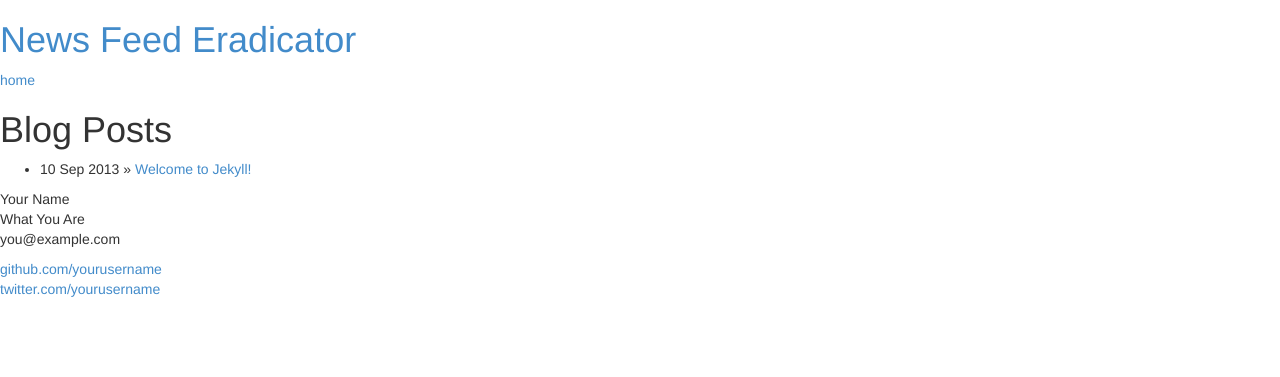
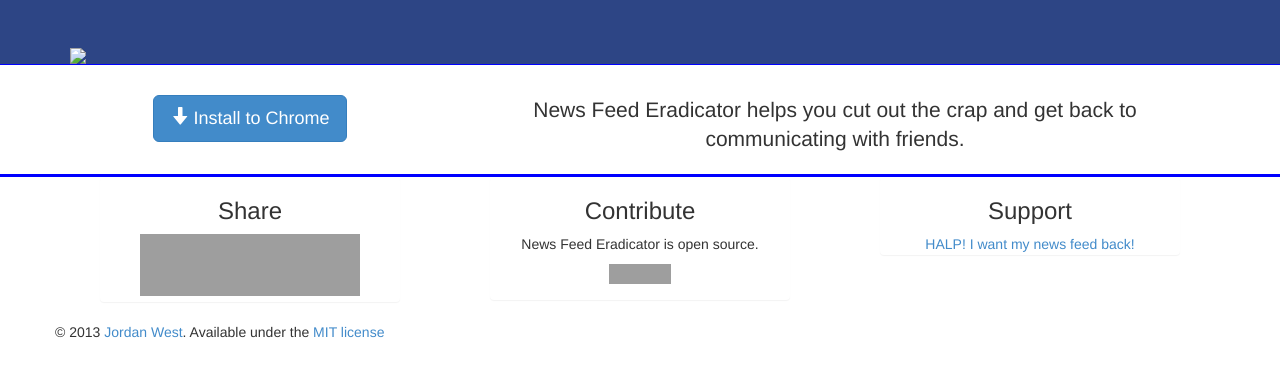
Before and after one commit to jordwest/news-feed-eradicator, a Jekyll site: the page built from news-feed-eradicator.west.io/index.html, in a window 1280 px wide. Shown: the top 377 px of the page. Built offline with Jekyll 4.4.1, drawn with Linux system fonts in a browser that asks for light colours; nearby versions of some CDN libraries; library files that are not in the unit come from our copies; Markdown is read by kramdown in place of the engine named in the settings; comment, search, counter and statistics services are not loaded; grey boxes are pictures that could not be loaded.

Commit message:
Padded out project website with some basic info

```diff
--- a/news-feed-eradicator.west.io/_layouts/default.html
+++ /dev/null
@@ -1,44 +0,0 @@
-<!DOCTYPE html>
-<html>
-    <head>
-        <meta charset="utf-8">
-        <meta http-equiv="X-UA-Compatible" content="IE=edge,chrome=1">
-        <title>{{ page.title }}</title>
-        <meta name="viewport" content="width=device-width">
-
-        <!-- syntax highlighting CSS -->
-        <link rel="stylesheet" href="/css/syntax.css">
-
-        <!-- Custom CSS -->
-        <link rel="stylesheet" href="/css/bootstrap.min.css">
-
-    </head>
-    <body>
-
-        <div class="site">
-          <div class="header">
-            <h1 class="title"><a href="/">{{ site.name }}</a></h1>
-            <a class="extra" href="/">home</a>
-          </div>
-
-          {{ content }}
-
-          <div class="footer">
-            <div class="contact">
-              <p>
-                Your Name<br />
-                What You Are<br />
-                you@example.com
-              </p>
-            </div>
-            <div class="contact">
-              <p>
-                <a href="https://github.com/yourusername">github.com/yourusername</a><br />
-                <a href="https://twitter.com/yourusername">twitter.com/yourusername</a><br />
-              </p>
-            </div>
-          </div>
-        </div>
-
-    </body>
-</html>
--- /dev/null
+++ b/news-feed-eradicator.west.io/_layouts/global.html
@@ -0,0 +1,22 @@
+<!DOCTYPE html>
+<html>
+<head>
+    <meta charset="utf-8">
+    <meta http-equiv="X-UA-Compatible" content="IE=edge,chrome=1">
+    <title>{{ page.title }}</title>
+
+    <meta name="viewport" content="width=device-width, initial-scale=1.0">
+    <!-- syntax highlighting CSS -->
+    <link rel="stylesheet" href="/css/syntax.css">
+
+    <!-- Bootstrap -->
+    <link rel="stylesheet" href="/css/bootstrap.min.css">
+
+    <!-- Theme CSS -->
+    <link rel="stylesheet" href="/css/theme.css">
+
+</head>
+<body>
+    {{ content }}
+</body>
+</html>
--- /dev/null
+++ b/news-feed-eradicator.west.io/css/theme.css
@@ -0,0 +1,38 @@
+div.homebanner
+{
+    background-color: #2d4585;
+    /* background-color: #3a5997; */
+
+    padding-bottom: 0;
+
+    border-bottom: 1px solid #00f;
+}
+
+.site-navbar
+{
+    background-color: #2d4585;
+    color: #fff;
+}
+.site-navbar a.navbar-brand
+{
+    color: #fff;
+}
+
+.huge-smiley
+{
+    font-size: 100px;
+    text-align: center;
+}
+
+div.homebanner img
+{
+    margin: 0 auto;
+}
+
+div.home-download
+{
+    margin-top: 30px;
+    text-align: center;
+    vertical-align: middle;
+    border-bottom: 3px solid #00f;
+}
--- a/news-feed-eradicator.west.io/index.html
+++ b/news-feed-eradicator.west.io/index.html
@@ -1,13 +1,79 @@
 ---
-layout: default
-title: Your New Jekyll Site
+layout: global
+title: News Feed Eradicator
 ---
 
-<div id="home">
-  <h1>Blog Posts</h1>
-  <ul class="posts">
-    {% for post in site.posts %}
-      <li><span>{{ post.date | date_to_string }}</span> &raquo; <a href="{{ post.url }}">{{ post.title }}</a></li>
-    {% endfor %}
-  </ul>
+<div class="jumbotron homebanner">
+    <div class="container">
+        <div class="row">
+            <div class="col-sm-12">
+                <img class="img-responsive" src="/screenshot.jpg" />
+            </div>
+        </div>
+    </div>
 </div>
+
+<div class="home-download">
+    <div class="container">
+        <div class="row">
+            <div class="col-sm-4">
+                <a class="btn btn-primary btn-lg" href="https://chrome.google.com/webstore/detail/news-feed-eradicator-for/fjcldmjmjhkklehbacihaiopjklihlgg?hl=en"><span class="glyphicon glyphicon-arrow-down"></span> Install to Chrome</a>
+            </div>
+            <div class="col-sm-8">
+                <p class="lead">News Feed Eradicator helps you cut out the crap and get back to communicating with friends.</p>
+            </div>
+        </div>
+    </div>
+</div>
+
+<div class="container">
+    <div class="row">
+        <div class="col-sm-4">
+            <div class="col-sm-10 col-sm-offset-1 panel text-center">
+                <h3>Share</h3>
+
+                <!-- Place this tag where you want the +1 button to render. -->
+                <div class="g-plusone" data-href="https://chrome.google.com/webstore/detail/news-feed-eradicator-for/fjcldmjmjhkklehbacihaiopjklihlgg"></div>
+
+                <!-- Place this tag after the last +1 button tag. -->
+                <script type="text/javascript">
+                    (function() {
+                        var po = document.createElement('script'); po.type = 'text/javascript'; po.async = true;
+                        po.src = 'https://apis.google.com/js/plusone.js';
+                        var s = document.getElementsByTagName('script')[0]; s.parentNode.insertBefore(po, s);
+                    })();
+                </script>
+
+
+                <iframe src="//www.facebook.com/plugins/likebox.php?href=https%3A%2F%2Fwww.facebook.com%2FNewsFeedEradicator&amp;width=220&amp;height=62&amp;colorscheme=light&amp;show_faces=false&amp;header=true&amp;stream=false&amp;show_border=true&amp" scrolling="no" frameborder="0" style="border:none; overflow:hidden; width:220px; height:62px;" allowTransparency="true"></iframe>
+
+            </div>
+        </div>
+        <div class="col-sm-4">
+            <div class="col-sm-10 col-sm-offset-1 text-center panel">
+                <h3>Contribute</h3>
+                <p>
+                    News Feed Eradicator is open source.
+                </p>
+                <p>
+                    <iframe src="http://ghbtns.com/github-btn.html?user=jordwest&repo=news-feed-eradicator&type=fork"
+                            allowtransparency="true" frameborder="0" scrolling="0" width="62" height="20"></iframe>
+                </p>
+            </div>
+        </div>
+        <div class="col-sm-4">
+            <div class="col-sm-10 col-sm-offset-1 panel text-center">
+                <h3 class="text-center">Support</h3>
+                <a href="/remove.html">HALP! I want my news feed back!</a>
+            </div>
+        </div>
+
+
+
+    </div>
+
+    <div class="footer row">
+        &copy; 2013 <a href="//west.io/">Jordan West</a>. Available under the <a href="http://opensource.org/licenses/MIT"> MIT license </a>
+    </div>
+
+</div>
```
Also changed, not shown: news-feed-eradicator.west.io/_layouts/page.html (added, +30 -0 lines), news-feed-eradicator.west.io/css/main.css (deleted, +0 -160 lines), news-feed-eradicator.west.io/remove.html (added, +21 -0 lines).
